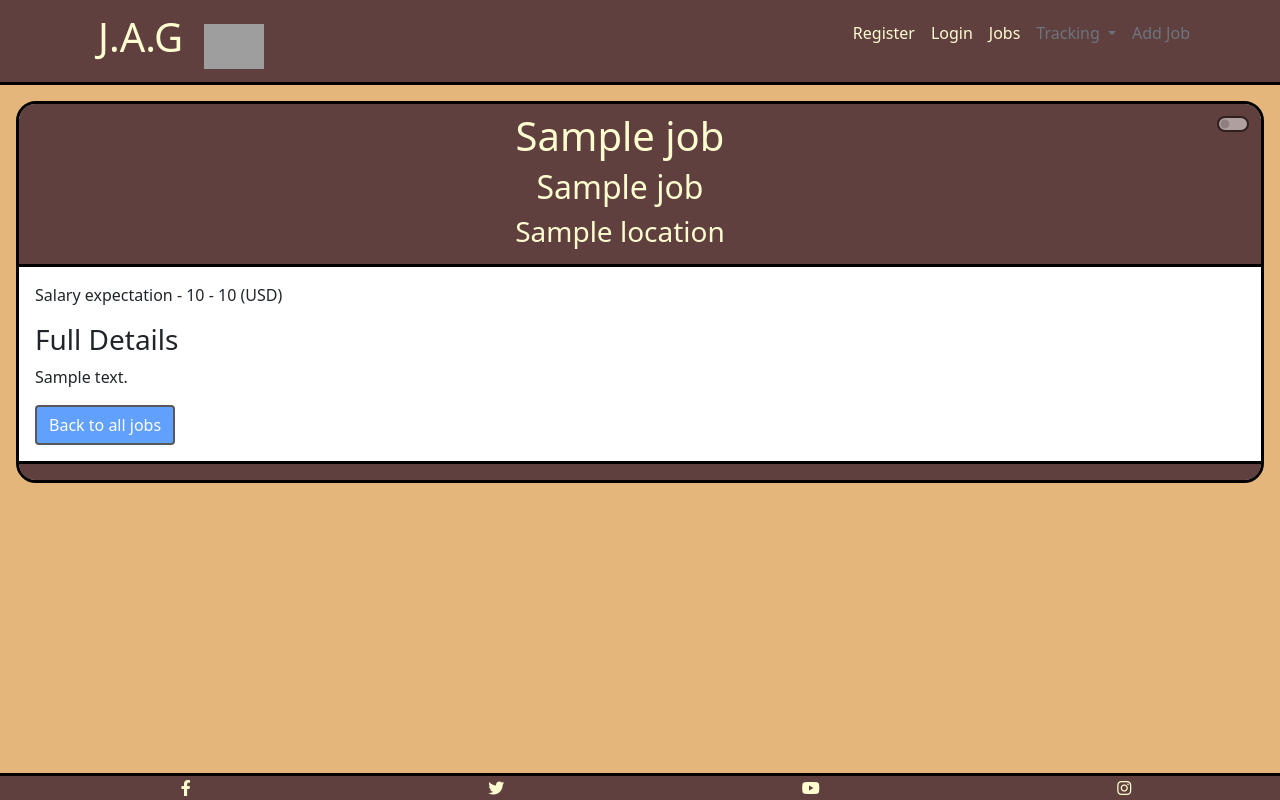
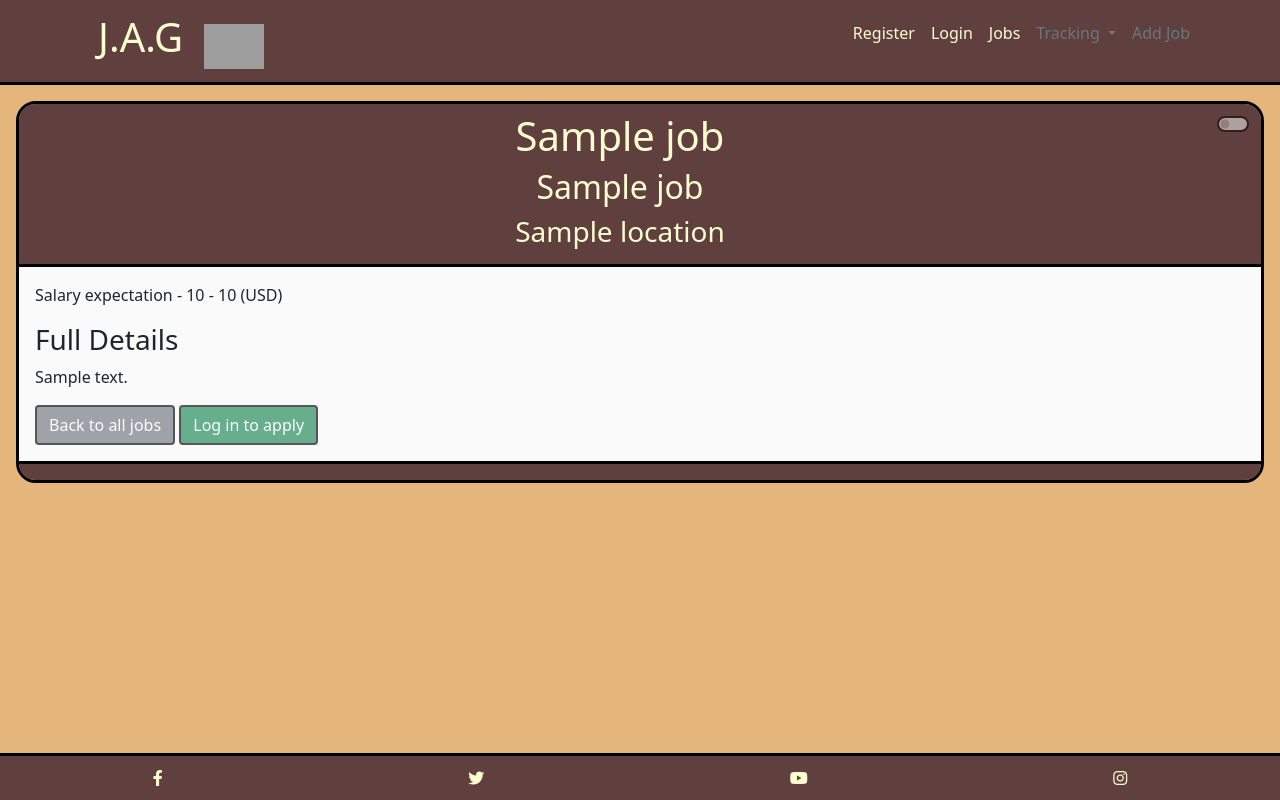
Before and after one commit to dnlbowers/jobs-a-gooden, a Django app: template job_search/templates/job_search/pages/job-details.html in a window 1280 px wide. Run offline with Django 3.2, Linux system fonts and the light colour scheme; the template is opened without the code that fills it: most values are stand-ins (such as "Sample title", 1, 10 or a date in 2020); some libraries are stand-ins or nearby versions; grey boxes are pictures that could not be loaded.

Commit message:
add button to apply for job

```diff
--- a/job_search/templates/job_search/components/full-job-card.html
+++ b/job_search/templates/job_search/components/full-job-card.html
@@ -1,4 +1,4 @@
-<div class="card mb-4">
+<div class="card mb-4 bg-offwhite">
     <header class="card-header head-with-toggle bg-brown border-bottom">
         <div id="full-jobcard-heading">
             {% include '../layout/full-job-headings.html' %}
@@ -30,9 +30,11 @@
             <p>{{ job.job_description|safe }}</p>
         </section>
         {% if user.is_authenticated %}
-            <a href="{% url 'job_list' %}" class="btn btn-primary">Back to all jobs</a>
+            <a href="{% url 'job_list' %}" class="btn btn-secondary">Back to all jobs</a>
+            <a href="{{ job.job_url }}" class="btn btn-success" target="_blank" rel="noopener" aria-label="Opens the source of the job posting in a new tab with details on how to apply.">Apply Now</a>
         {% else %}
-            <a href="{% url 'job_list' %}" class="btn btn-primary disabled">Back to all jobs</a>
+            <a href="" class="btn btn-secondary disabled">Back to all jobs</a>
+            <a href="" class="btn btn-success disabled">Log in to apply</a>
         {% endif %}
     </div>
     <div class="text-center card-footer bg-brown">
--- a/job_search/templates/job_search/components/note-form.html
+++ b/job_search/templates/job_search/components/note-form.html
@@ -1,7 +1,7 @@
 <!-- Form to make a note -->
 
 {% include '../components/messages.html' %}
-    <section class="card">
+    <section class="card bg-offwhite">
         {% if user.is_authenticated %}
             <header class="card-header bg-brown">
                 <!-- need to add user is the logged in user and job is pinned -->
--- a/static/css/style.css
+++ b/static/css/style.css
@@ -20,6 +20,10 @@
 
 .text-center {
     text-align: center;
+}
+
+.bg-offwhite {
+    background-color: #fafafa;
 }
 
 .bg-brown {
@@ -317,6 +321,7 @@
     display: flex;
     justify-content: space-around;
     margin-bottom: 0;
+    padding: 10px 0;
 }
 
 .social-media-icon {
```
Also changed, not shown: README.md.
